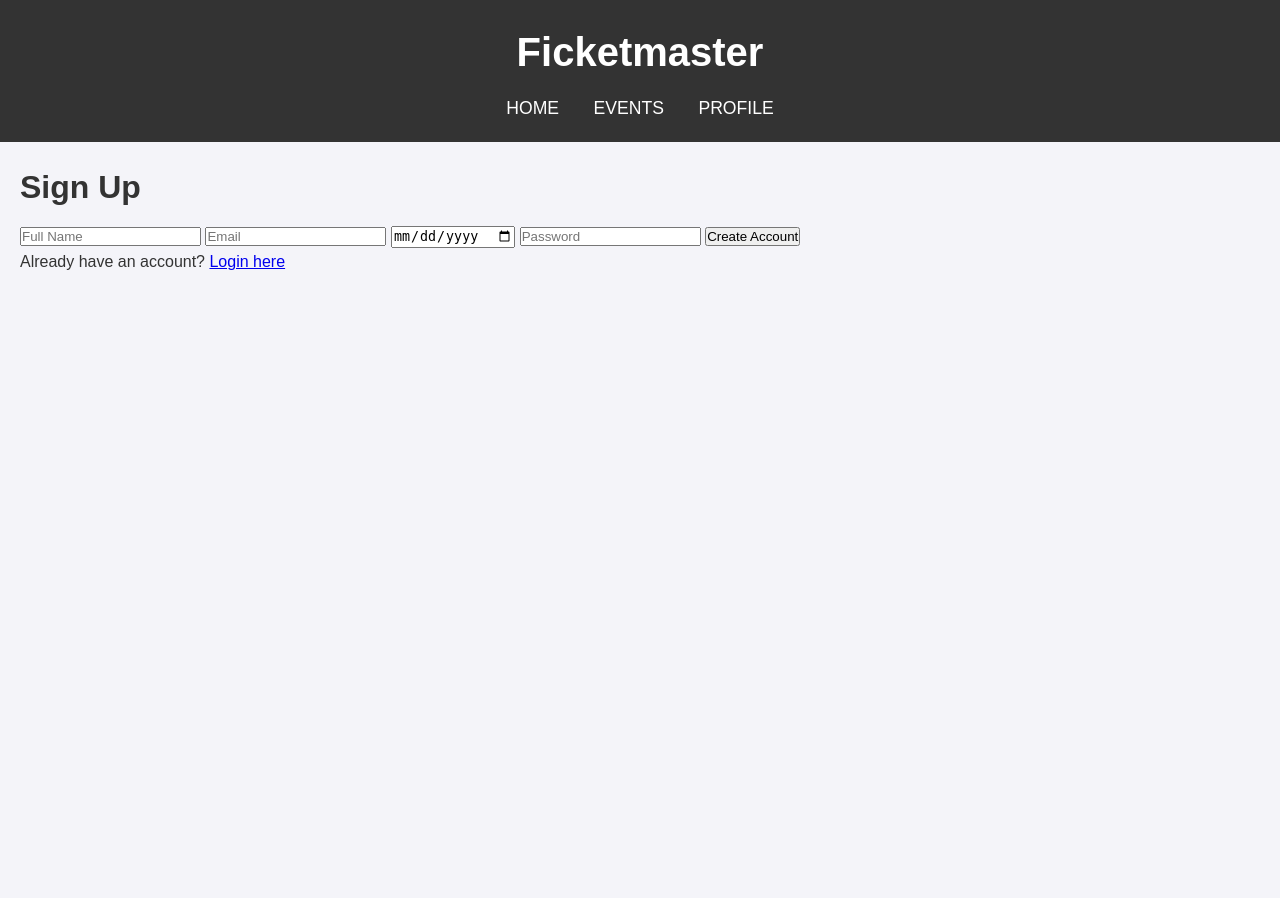
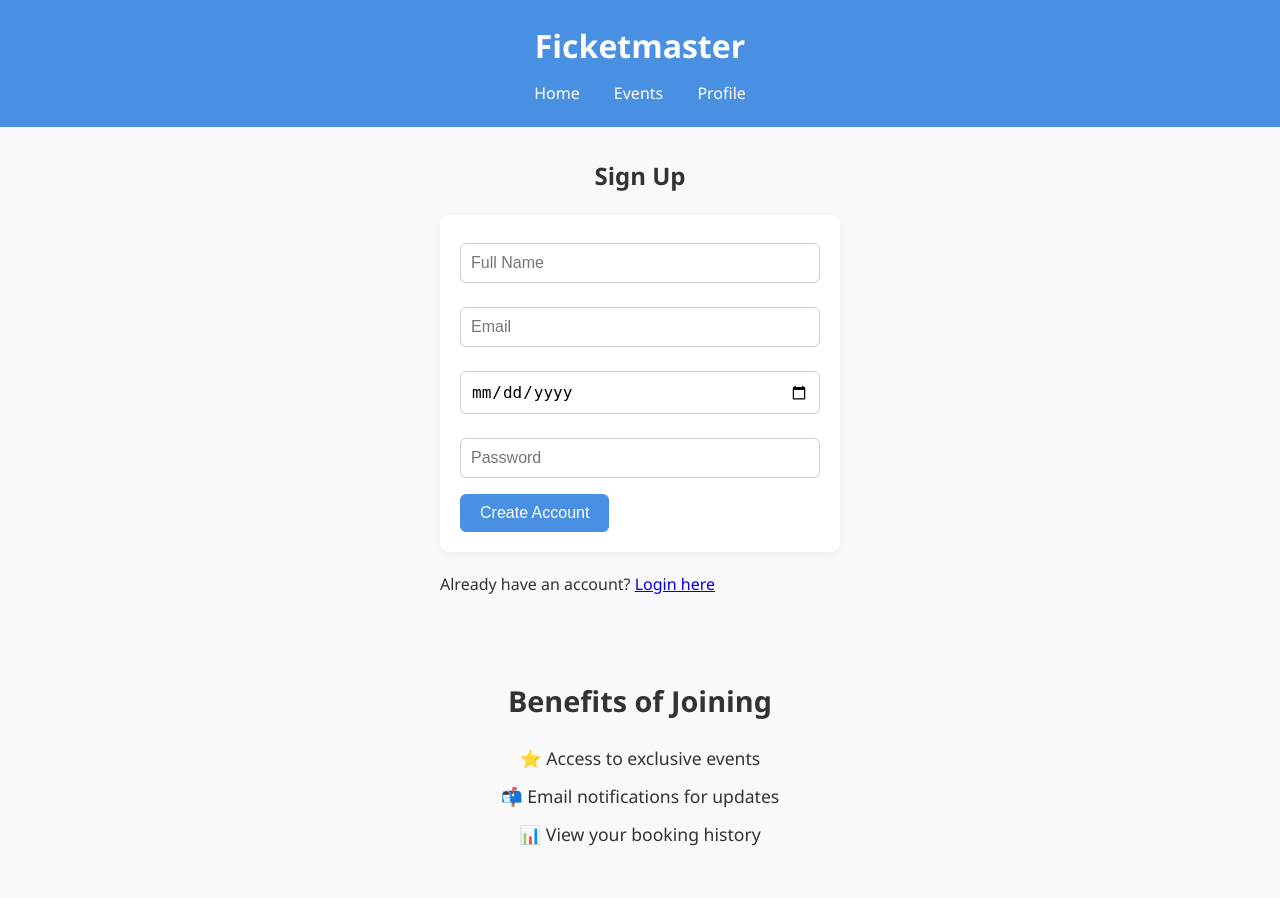
Before and after one commit to RaiiDeNx7/FicketMaster, a Flask app: page /signup in a window 1280 px wide. Before the commit the page ends 270 px from the top, so only its background shows below. Run offline with Flask 3, Linux system fonts and the light colour scheme.

Commit message:
updated site

```diff
--- a/app.py
+++ b/app.py
@@ -14,11 +14,14 @@
 # Models
 class User(db.Model):
     id = db.Column(db.Integer, primary_key=True)
-    name = db.Column(db.String(80))
-    email = db.Column(db.String(120), unique=True)
-    dob = db.Column(db.String(10))
-    bio = db.Column(db.String(250))
-    password = db.Column(db.String(128))
+    name = db.Column(db.String(100), nullable=False)
+    email = db.Column(db.String(100), unique=True, nullable=False)
+    dob = db.Column(db.Date, nullable=False)
+    bio = db.Column(db.String(500), default="")
+    password = db.Column(db.String(100), nullable=False)  # Add password field
+
+    def __repr__(self):
+        return f'<User {self.name}>'
 
 class Event(db.Model):
     id = db.Column(db.Integer, primary_key=True)
--- a/static/style.css
+++ b/static/style.css
@@ -1,187 +1,191 @@
-/* General Reset */
+/* Reset */
 * {
   margin: 0;
   padding: 0;
   box-sizing: border-box;
 }
 
-  /* Body and Layout */
+/* General Body Styling */
 body {
-    font-family: 'Arial', sans-serif;
-    background-color: #f4f4f9;
+  font-family: 'Segoe UI', Tahoma, Geneva, Verdana, sans-serif;
+  background-color: #f9f9fb;
   color: #333;
   line-height: 1.6;
-    margin: 0;
-    padding: 0;
+  padding-bottom: 40px;
 }
 
+/* Header */
 header {
-    background-color: #333;
-    color: #fff;
+  background-color: #4a90e2;
+  color: white;
   padding: 20px 0;
   text-align: center;
+  margin-bottom: 30px;
 }
 
 header h1 {
-    font-size: 2.5rem;
+  font-size: 2rem;
   margin-bottom: 10px;
 }
 
-  header nav a {
-    color: #fff;
+nav a {
+  color: white;
   margin: 0 15px;
-    font-size: 1.1rem;
   text-decoration: none;
-    text-transform: uppercase;
+  font-weight: 500;
+  transition: color 0.3s ease;
 }
 
-  header nav a:hover {
-    color: #f39c12;
+nav a:hover {
+  color: #dceeff;
 }
 
 /* Main Content */
 main {
-    padding: 20px;
+  max-width: 800px;
+  margin: 0 auto;
+  padding: 0 20px;
 }
 
-  .event-list, .event-booking, .profile-details {
-    margin-bottom: 30px;
+/* Welcome Message */
+.welcome {
+  text-align: center;
+  font-size: 1.2rem;
+  margin-bottom: 20px;
 }
 
-  h2 {
-    font-size: 2rem;
-    margin-bottom: 10px;
-    color: #333;
-  }
-
-  /* Event Listings */
+/* Event List */
 .event-list ul {
-    list-style-type: none;
+  list-style: none;
   padding: 0;
 }
 
 .event-list li {
-    background-color: #fff;
-    padding: 20px;
+  background: white;
   margin: 10px 0;
-    border-radius: 5px;
-    box-shadow: 0 2px 5px rgba(0, 0, 0, 0.1);
-    display: flex;
-    justify-content: space-between;
-    align-items: center;
+  padding: 15px 20px;
+  border-radius: 8px;
+  box-shadow: 0 2px 4px rgba(0,0,0,0.1);
 }
 
-  .event-list button {
-    background-color: #3498db;
-    color: #fff;
+/* Form Styling */
+form {
+  background-color: white;
+  padding: 20px;
+  border-radius: 10px;
+  box-shadow: 0 4px 10px rgba(0,0,0,0.05);
+  margin-bottom: 20px;
+}
+
+input[type="text"],
+input[type="email"],
+input[type="password"],
+input[type="date"],
+input[type="number"] {
+  width: 100%;
+  padding: 10px;
+  margin: 8px 0 16px;
+  border: 1px solid #ccc;
+  border-radius: 6px;
+  font-size: 1rem;
+}
+
+button {
+  background-color: #4a90e2;
+  color: white;
   border: none;
   padding: 10px 20px;
+  border-radius: 6px;
   font-size: 1rem;
-    border-radius: 5px;
   cursor: pointer;
+  transition: background-color 0.3s ease;
 }
 
-  .event-list button:hover {
-    background-color: #2980b9;
+button:hover {
+  background-color: #357abd;
 }
 
-  /* Booking Form */
-  .event-booking form {
-    background-color: #fff;
-    padding: 20px;
-    border-radius: 5px;
-    box-shadow: 0 2px 5px rgba(0, 0, 0, 0.1);
+/* Auth Forms */
+.auth-form {
+  max-width: 400px;
+  margin: 0 auto;
 }
 
-  .event-booking input {
-    width: 100%;
-    padding: 12px;
+.auth-form h2 {
+  text-align: center;
   margin-bottom: 20px;
-    font-size: 1rem;
-    border-radius: 5px;
-    border: 1px solid #ccc;
-  }
-
-  .event-booking button {
-    background-color: #27ae60;
-    color: #fff;
-    border: none;
-    padding: 12px 20px;
-    font-size: 1.1rem;
-    border-radius: 5px;
-    cursor: pointer;
-  }
-
-  .event-booking button:hover {
-    background-color: #2ecc71;
 }
 
 /* Profile Page */
 .profile-details {
-    background-color: #fff;
-    padding: 20px;
-    border-radius: 5px;
-    box-shadow: 0 2px 5px rgba(0, 0, 0, 0.1);
+  background-color: white;
+  padding: 25px;
+  border-radius: 10px;
+  box-shadow: 0 4px 10px rgba(0,0,0,0.05);
+}
+
+.profile-details h2 {
+  margin-bottom: 15px;
 }
 
 .profile-details p {
-    margin: 10px 0;
-    font-size: 1.2rem;
+  margin: 8px 0;
 }
 
 #edit-profile {
-    background-color: #f39c12;
-    color: #fff;
-    border: none;
-    padding: 10px 20px;
-    font-size: 1.1rem;
-    border-radius: 5px;
-    cursor: pointer;
+  margin-top: 15px;
 }
 
-  #edit-profile:hover {
-    background-color: #e67e22;
+/* Flashes */
+.flashes {
+  list-style: none;
+  padding: 10px;
+  background-color: #ffefc5;
+  border: 1px solid #ffda89;
+  border-radius: 6px;
+  margin-bottom: 20px;
 }
 
-  /* Mobile Responsive */
-  @media screen and (max-width: 768px) {
-    header h1 {
-      font-size: 2rem;
+.flashes li {
+  color: #8a6d3b;
 }
 
-    header nav a {
-      font-size: 1rem;
+/* Responsive */
+@media (max-width: 600px) {
+  nav a {
+    display: block;
+    margin: 10px 0;
   }
 
-    .event-list li {
-      flex-direction: column;
-      align-items: flex-start;
+  header h1 {
+    font-size: 1.5rem;
   }
 
-    .event-list button {
-      margin-top: 10px;
-      width: 100%;
-    }
-
-    .event-booking form {
-      padding: 15px;
-    }
-
-    .profile-details {
+  .auth-form,
+  .profile-details,
+  form {
     padding: 15px;
   }
 }
 
-  @media screen and (max-width: 480px) {
-    .event-list li {
-      padding: 15px;
+.auth-benefits {
+  text-align: center;
+  padding-top: 80px;  /* Adjust this value to move it lower */
+  max-width: 600px;
+  margin: 0 auto;
 }
 
-    .event-booking input, .event-booking button {
-      font-size: 1rem;
+.auth-benefits h3 {
+  font-size: 1.8em;
+  margin-bottom: 20px;
 }
 
-    .profile-details p {
-      font-size: 1rem;
+.auth-benefits ul {
+  list-style: none;
+  padding: 0;
 }
+
+.auth-benefits li {
+  margin: 10px 0;
+  font-size: 1.1em;
 }
--- a/templates/index.html
+++ b/templates/index.html
@@ -4,7 +4,7 @@
   <meta charset="UTF-8">
   <meta name="viewport" content="width=device-width, initial-scale=1.0">
   <title>Ficketmaster - Event Listings</title>
-  <link rel="stylesheet" href="{{ url_for('static', filename='style.css') }}">
+  <link rel="stylesheet" href="/static/style.css">
 </head>
 <body>
   <header>
--- a/templates/signup.html
+++ b/templates/signup.html
@@ -30,6 +30,15 @@
         <p>Already have an account? <a href="/login">Login here</a></p>
       </div>
     </div>
+
+    <div class="auth-benefits">
+      <h3>Benefits of Joining</h3>
+      <ul>
+        <li>⭐ Access to exclusive events</li>
+        <li>📬 Email notifications for updates</li>
+        <li>📊 View your booking history</li>
+      </ul>
+    </div>
   </main>
 </body>
 </html>
```
Also changed, not shown: seed_data.py (+64 -12 lines), templates/login.html (+9 -0 lines), templates/profile.html (+13 -0 lines), README.md, instance/ficketmaster.db. Lines whose indentation alone changed are shown as unchanged.
